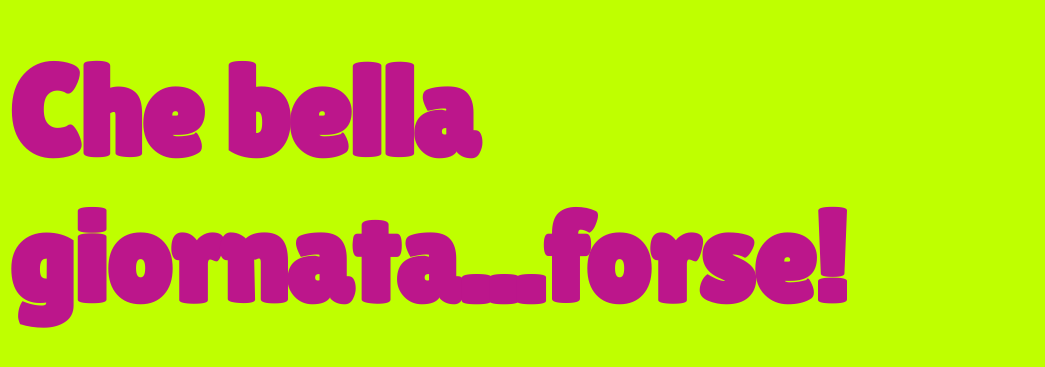
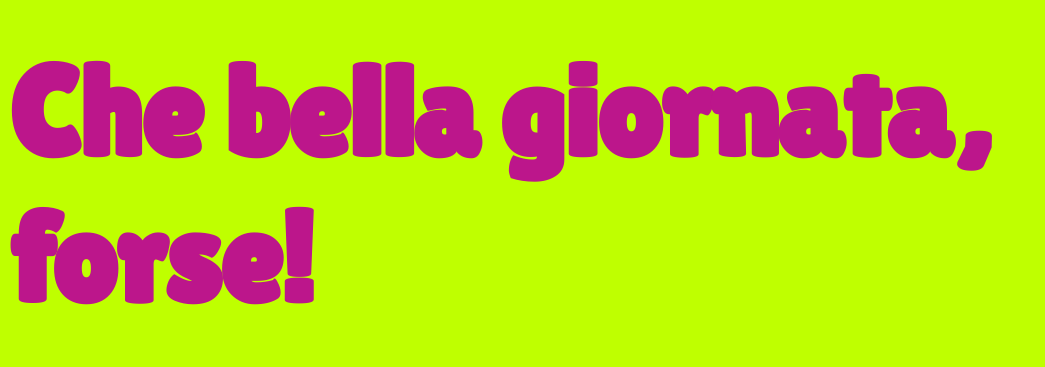
Before and after one commit to Giadacantu/progetto1, a website built with Parcel: page index.html in a window 1280 px wide. Shown: the part 223-590 px from the top of the page, without its empty margins (0-1045 px from the left). Built offline with nearby package versions, Linux system fonts and the light colour scheme.

Commit message:
changes text2

```diff
--- a/index.html
+++ b/index.html
@@ -14,7 +14,7 @@
 </head>
 <body>
   <main>
-    <h1>Che bella giornata...forse!</h1>
+    <h1>Che bella giornata, forse!</h1>
     </main>
 </body>
 </html>
```
